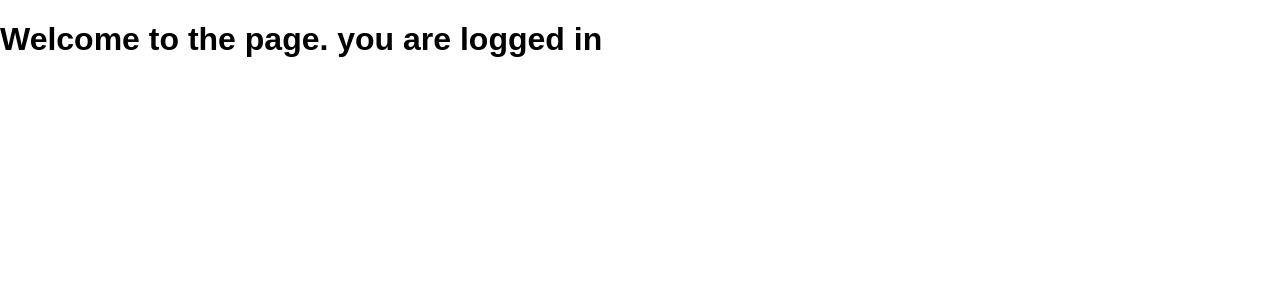
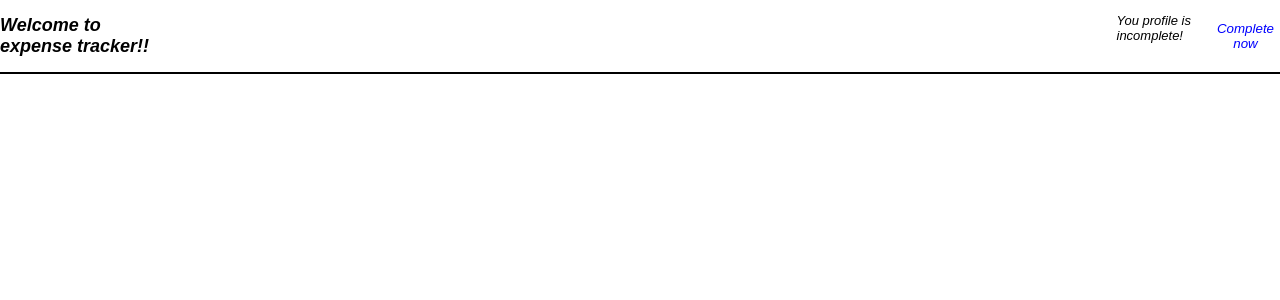
Before and after one commit to Ayushi216/Expense-Tracker-App, a React (Create React App) app: page /welcome in a window 1280 px wide. Shown: the top 300 px of the page. Built offline with nearby package versions, Linux system fonts and the light colour scheme.

Commit message:
complete profile

```diff
--- a/src/App.js
+++ b/src/App.js
@@ -4,6 +4,8 @@ import { Switch, Route } from "react-router-dom";
 
 import AuthForm from "./Components/Authentication/authForm";
 import Welcome from "./Components/Welcome/Welcome";
+import Profile from "./Components/Profile/profile";
+
 
 function App() {
   return (
@@ -16,7 +18,13 @@ function App() {
         <Route path="/welcome">
           <Welcome />
         </Route>
+
+        <Route path="/profile">
+          <Profile />
+        </Route>
+
       </Switch>
+
     </main>
   );
 }
--- /dev/null
+++ b/src/Components/Profile/profile.js
@@ -0,0 +1,9 @@
+import React from "react";
+
+const Profile = () => {
+    return (
+        <p> Complete now </p>
+    )
+}
+
+export default Profile;
--- a/src/Components/Welcome/Welcome.js
+++ b/src/Components/Welcome/Welcome.js
@@ -1,7 +1,23 @@
-import React from "react";
+import React, { Fragment } from "react";
+
+import { useHistory } from "react-router-dom";
+
+import classes from "./Welcome.module.css";
 
 const Welcome = (props) => {
-    return <h1> Welcome to the page. you are logged in</h1>
-}
+    const history = useHistory();
+    const onClickHandler = (props) => {
+        history.replace('/profile')
+    }
+  return (
+    <Fragment>
+      <section className={classes.section}>
+        <h1 className={classes.h1}> Welcome to expense tracker!! </h1>
+        <p className={classes.p}> You profile is incomplete!</p>
+        <button className={classes.button} onClick={onClickHandler}> Complete now </button>
+      </section>
+    </Fragment>
+  );
+};
 
 export default Welcome;
--- /dev/null
+++ b/src/Components/Welcome/Welcome.module.css
@@ -0,0 +1,22 @@
+.section {
+    border-bottom: 2px solid black;
+    display: flex;
+}
+
+.h1 {
+    font-style: italic;
+    font-size: large;
+}
+
+.p {
+    padding-left: 950px;
+    font-style: italic;
+    font-size: small;
+}
+
+.button {
+    color: blue;
+    border: none;
+    font-style: italic;
+    background-color: white;
+}
```
